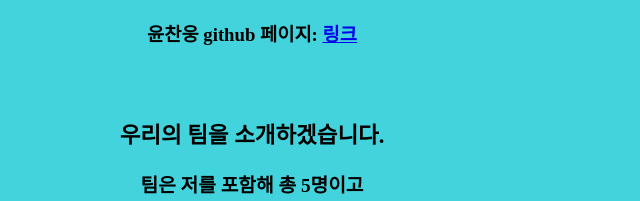
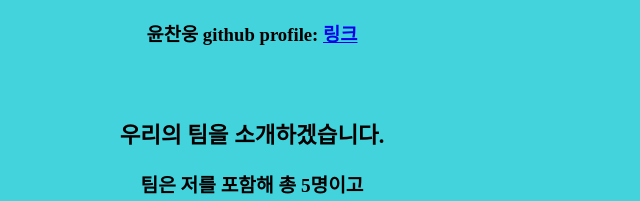
Before and after one commit to qicqock/opensource-class, a plain HTML site: page index.html in a window 1280 px wide. Shown: the part 238-439 px from the top of the page, 388-1028 px from the left. Drawn offline with Linux system fonts and the light colour scheme.

Commit message:
Update index.html

```diff
--- a/index.html
+++ b/index.html
@@ -13,7 +13,7 @@
 
 <p><strong><h2 align="center"><br>안녕하세요.<br>
 저는 이번 오픈소스개발 수업을 듣는 2017012279 윤찬웅이라고 합니다.</h2></strong></p>
-<p><h3 align="center">윤찬웅 github 페이지: <a href="https://qicqock.github.io">링크</a></h3></p>
+<p><h3 align="center">윤찬웅 github profile: <a href="https://github.com/qicqock">링크</a></h3></p>
 <p><big><h3 align="center"><br><br>우리의 팀을 소개하겠습니다.</h3></big></p>
 <p><big><h4 align="center">팀은 저를 포함해 총 5명이고 </h4></big></p>
 <p><big><h4 align="center">소프트웨어학부 15학번 조래준,박제구 17학번 김기태,정충호,윤찬웅으로 이루어져있습니다. </h4></big></p>
```
